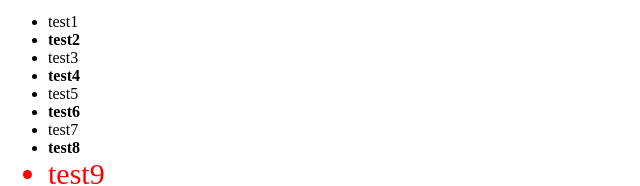
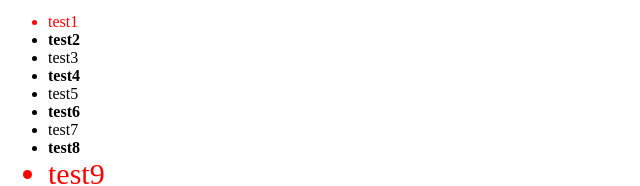
Before and after one commit to duzhongbo/css-selector, a plain HTML site: page 2.html in a window 1280 px wide. Shown: the part 554-740 px from the top of the page, 0-640 px from the left. Drawn offline with Linux system fonts and the light colour scheme.

Commit message:
选取父层内第一个元素兼容, IE7+

```diff
--- a/2.html
+++ b/2.html
@@ -51,6 +51,10 @@ li:nth-last-child(1){
 p:nth-of-type(5){
 	border: 1px #f00 solid;
 }
+/*选取父层内第一个元素兼容, IE7+*/
+ul li:first-child {
+  color: #f00;
+}
 </style>
 
 <p data-info="external image">123</p>
```
